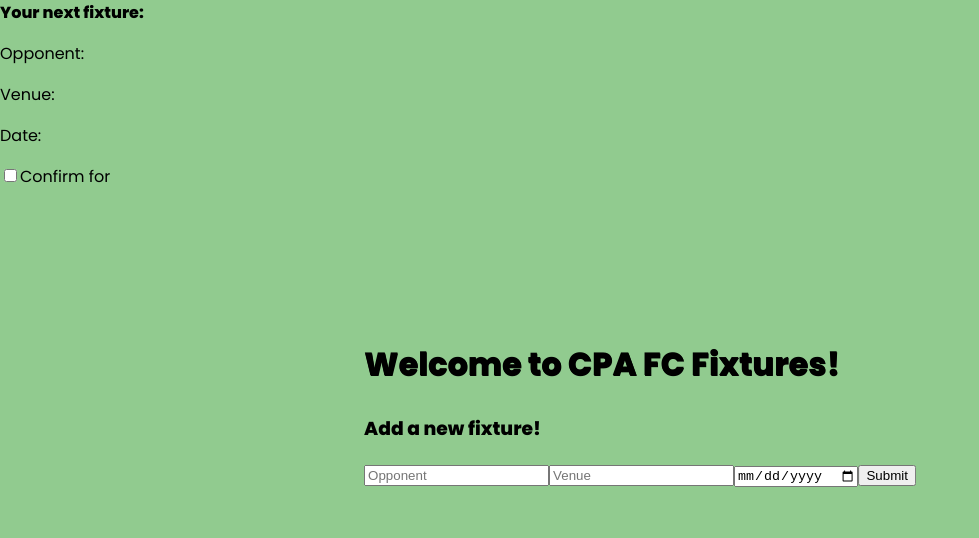
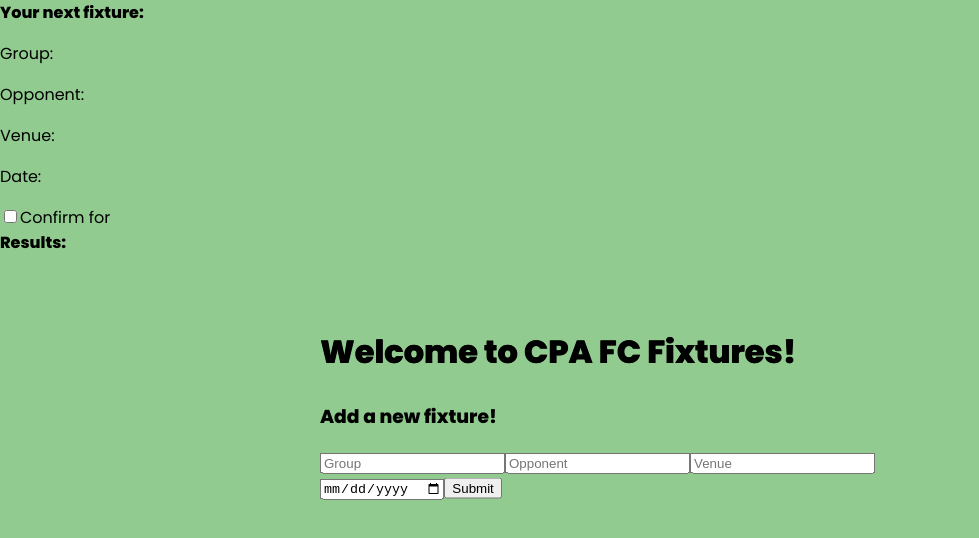
Before and after one commit to shussain894/cpa-fc-app, a React (Create React App) app: page /fixtures in a window 1280 px wide. Shown: the top 538 px of the page, without its empty margins (0-979 px from the left). Built offline with nearby package versions, Linux system fonts and the light colour scheme.

Commit message:
frontend MVP nearly done

```diff
--- a/src/pages/Fixtures.js
+++ b/src/pages/Fixtures.js
@@ -2,6 +2,7 @@ import React, { useState } from 'react';
 
 const Fixtures = ({ navigate }) => {
 
+  const [group, setGroup] = useState("");
   const [opponent, setOpponent] = useState("");
   const [venue, setVenue] = useState("");
   const [date, setDate] = useState("");
@@ -9,6 +10,7 @@ const Fixtures = ({ navigate }) => {
   const handleSubmit = async (event) => {
     event.preventDefault();
     console.log(`${opponent}, ${venue}, ${date}`)
+    setGroup("")
     setOpponent("")
     setVenue("")
     setDate("")
@@ -34,6 +36,10 @@ const Fixtures = ({ navigate }) => {
     );
   };
 
+  const handleGroupChange = (event) => {
+    setGroup(event.target.value)
+  }
+
   const handleOpponentChange = (event) => {
     setOpponent(event.target.value)
   }
@@ -54,6 +60,13 @@ const Fixtures = ({ navigate }) => {
 
           <form onSubmit={handleSubmit}>
             <h3> Add a new fixture! </h3>
+            <input placeholder="Group" id="group" type='text' list ='groups' value={ group } onChange={handleGroupChange}/>
+              <datalist id='groups'>
+              <option value="Shaz's U9s" />
+              <option value="Michael's U10s" />
+              <option value="Shah's U10s" />
+              <option value="Rob's U12s" />
+              </datalist>
             <input placeholder="Opponent" id="opponent" type='text' value={ opponent } onChange={handleOpponentChange}/>
             <input placeholder="Venue" id="venue" type='text' value={ venue } onChange={handleVenueChange}/>
             <input placeholder="Date" id="date" type='date' value={ date } onChange={handleDateChange}/>
@@ -62,6 +75,7 @@ const Fixtures = ({ navigate }) => {
         </div>
         <div>
         <span style={{ fontWeight: 'bold' }}>Your next fixture:</span>
+          <p> Group: </p>
           <p> Opponent: </p>
           <p> Venue: </p>
           <p> Date: </p>
@@ -69,8 +83,11 @@ const Fixtures = ({ navigate }) => {
             <Checkbox label='Confirm for ' checked={false} />
           </div>
         </div>
+        <div>
+        <span style={{ fontWeight: 'bold' }}>Results:</span>
+        </div>
       </body>
-    </>
+  </>
     )
 }
 
--- a/src/pages/Login.js
+++ b/src/pages/Login.js
@@ -21,6 +21,7 @@ const LoginForm = ({ navigate }) => {
     return (
     <>
       <body>
+        <h3> Login Page </h3>
         <form onSubmit={handleSubmit}>
         <input placeholder="Email" id="email" type='text' value={ email } onChange={handleEmailChange}/>
         <input placeholder="Password" id="password" type='password' value={ password } onChange={handlePasswordChange}/>
```
